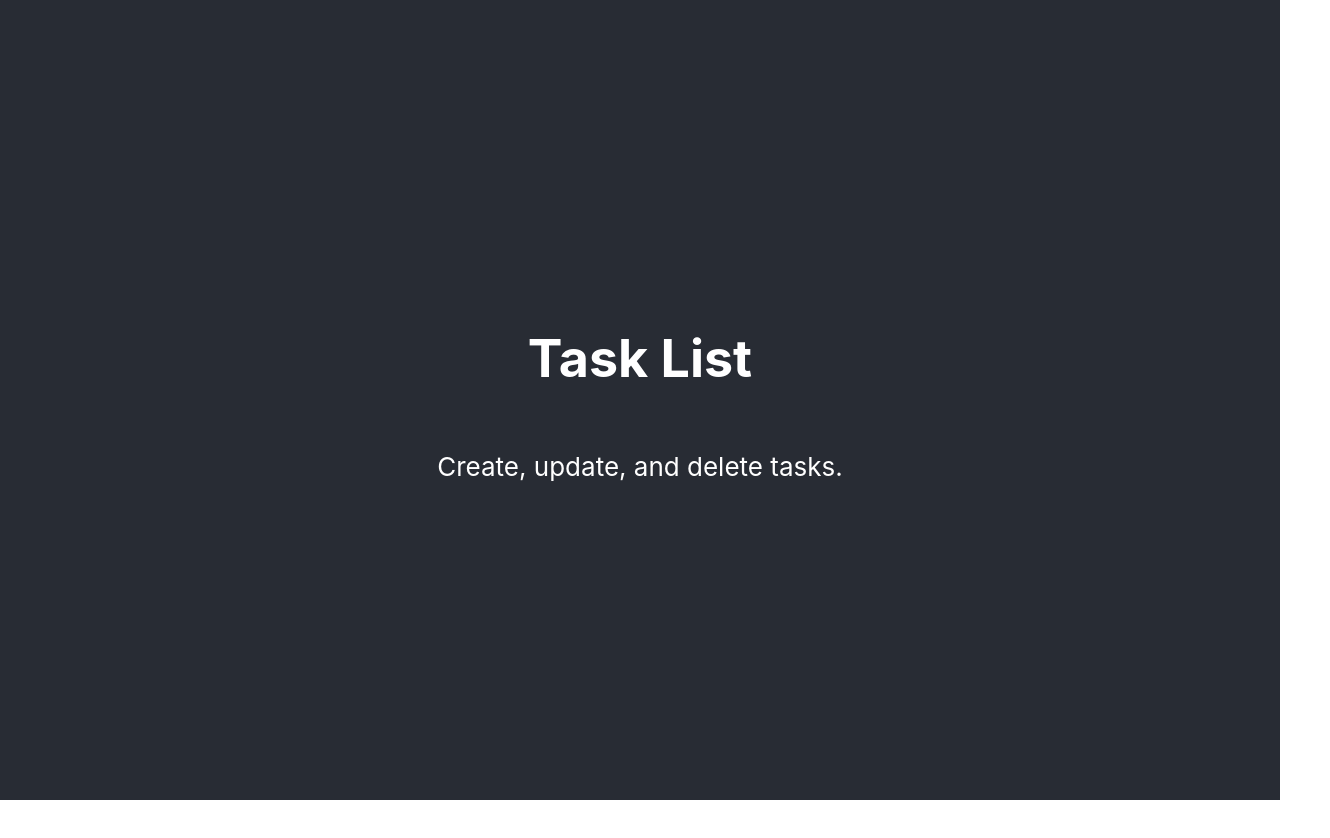
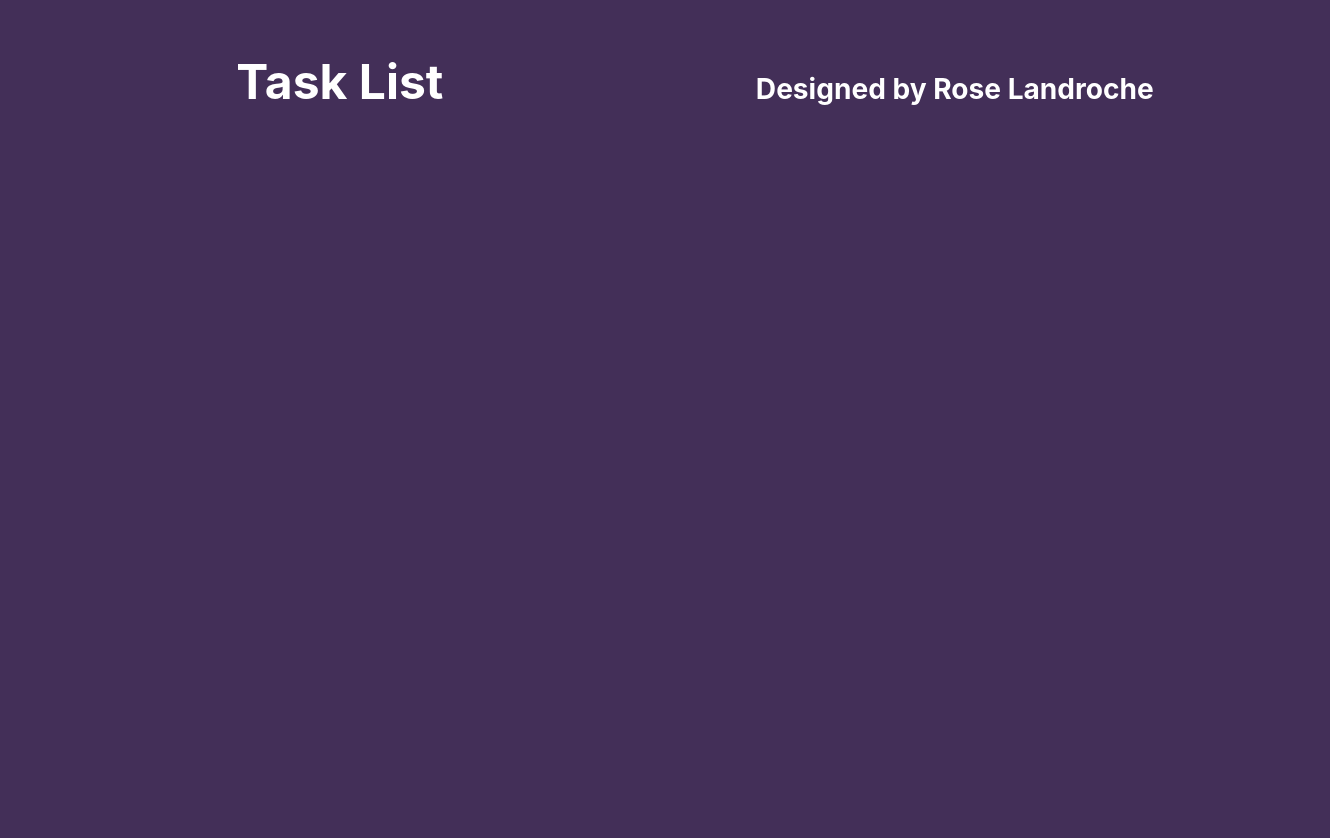
Before and after one commit to roselandroche/task-list-fe, a React (Create React App) app in the folder my-app/: page / in a window 1280 px wide. Shown: the top 838 px of the page, 1330 px wide, since content can reach past the window. Before the commit the page ends 800 px from the top, so only its background shows below. Built offline with nearby package versions, Linux system fonts and the light colour scheme.

Commit message:
Built and styled Header component

```diff
--- a/my-app/src/components/App.js
+++ b/my-app/src/components/App.js
@@ -1,14 +1,13 @@
 import React from 'react';
 import '../css/App.css';
+
+import Header from './Header'
 
 function App() {
   return (
     <div className="App">
       <header className="App-header">
-        <h1>Task List</h1>
-        <p>
-          Create, update, and delete tasks.
-        </p>
+        <Header />
       </header>
     </div>
   );
--- /dev/null
+++ b/my-app/src/components/Header.js
@@ -0,0 +1,16 @@
+import React from 'react'
+
+function Header() {
+    return (
+        <div className='App-header'>
+            <h1>
+                Task List
+            </h1>
+            <h3>
+                Designed by Rose Landroche
+            </h3>
+        </div>
+    )
+}
+
+export default Header
--- a/my-app/src/css/App.css
+++ b/my-app/src/css/App.css
@@ -1,38 +1,13 @@
-.App {
-  text-align: center;
-}
-
-.App-logo {
-  height: 40vmin;
-  pointer-events: none;
-}
-
-@media (prefers-reduced-motion: no-preference) {
-  .App-logo {
-    animation: App-logo-spin infinite 20s linear;
-  }
-}
 
 .App-header {
-  background-color: #282c34;
+  background-color: #432f58;
   min-height: 100vh;
+  width: 100vw;
   display: flex;
-  flex-direction: column;
-  align-items: center;
-  justify-content: center;
-  font-size: calc(10px + 2vmin);
+  flex-direction: row;
+  justify-content: space-around;
+  align-items: baseline;
+  padding: 10px 10px 20px 40px;
+  font-size: 24px;
   color: white;
 }
-
-.App-link {
-  color: #61dafb;
-}
-
-@keyframes App-logo-spin {
-  from {
-    transform: rotate(0deg);
-  }
-  to {
-    transform: rotate(360deg);
-  }
-}
```
